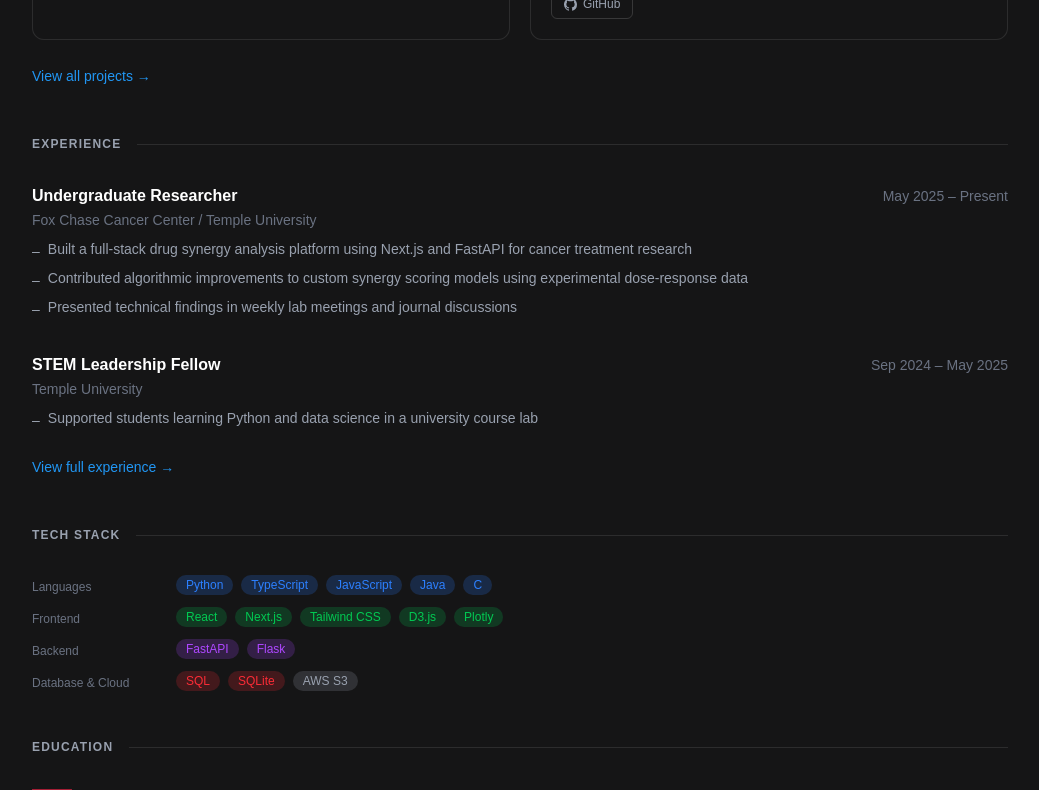
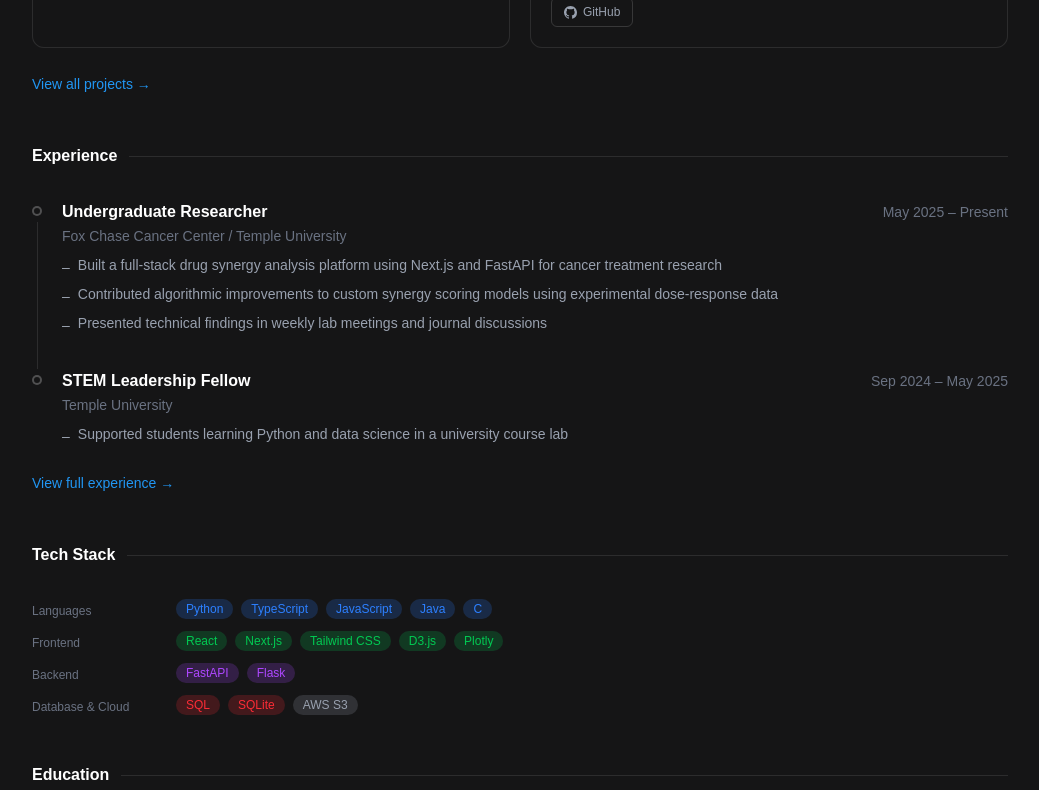
Before and after one commit to jzhao234/JunhaoZhao_Portfolio, a Next.js app: page / in a window 1280 px wide. Shown: the part 920-1710 px from the top of the page, without its empty margins (120-1159 px from the left). Built offline with nearby package versions, Linux system fonts and the light colour scheme.

Commit message:
updated home page

```diff
--- a/src/app/page.tsx
+++ b/src/app/page.tsx
@@ -131,7 +131,7 @@ export default function Home() {
                 </div>
               )}
               <div className="p-5 flex flex-col flex-1">
-                <h3 className="font-bold">{project.name}</h3>
+                <h3 className="text-base font-bold text-gray-900 dark:text-white">{project.name}</h3>
                 <div className="mt-2 h-[7.1rem] overflow-hidden">
                   <p className="text-sm text-gray-600 dark:text-gray-400 group-hover:text-gray-800 dark:group-hover:text-gray-200 leading-relaxed line-clamp-5 transition-colors">
                     {projectDescriptions[project.id]}
@@ -185,11 +185,20 @@ export default function Home() {
       {/* ── Experience ── */}
       <section>
         <SectionLabel>Experience</SectionLabel>
-        <div className="space-y-8">
+        <div>
           {featuredExperiences.map((exp, i) => (
-            <div key={i}>
+            <div key={i} className="flex gap-5">
+              {/* Timeline column */}
+              <div className="flex flex-col items-center flex-shrink-0 pt-1.5">
+                <div className="w-2.5 h-2.5 rounded-full border-2 border-gray-300 dark:border-white/25 bg-white dark:bg-[#151516]" />
+                {i < featuredExperiences.length - 1 && (
+                  <div className="w-px flex-1 mt-1.5 bg-gray-200 dark:bg-white/10" />
+                )}
+              </div>
+              {/* Content */}
+              <div className={`flex-1 ${i < featuredExperiences.length - 1 ? "pb-8" : ""}`}>
                 <div className="flex flex-col sm:flex-row sm:items-baseline sm:justify-between gap-1">
-                <h3 className="font-semibold">{exp.title}</h3>
+                  <h3 className="text-base font-semibold text-gray-900 dark:text-white">{exp.title}</h3>
                   <span className="text-sm text-gray-400 dark:text-gray-500 flex-shrink-0">{exp.date}</span>
                 </div>
                 <p className="text-sm text-gray-500 dark:text-gray-500 mt-0.5">{exp.org}</p>
@@ -201,6 +210,7 @@ export default function Home() {
                     </li>
                   ))}
                 </ul>
+              </div>
             </div>
           ))}
         </div>
@@ -243,7 +253,7 @@ export default function Home() {
               className="flex-shrink-0 mt-0.5"
             />
             <div>
-              <h3 className="font-semibold">Temple University</h3>
+              <h3 className="text-base font-semibold text-gray-900 dark:text-white">Temple University</h3>
               <p className="text-sm text-gray-600 dark:text-gray-400">
                 B.S. Computer Science · Philadelphia, PA · 2022 – Present
               </p>
@@ -269,7 +279,7 @@ export default function Home() {
           <span className="w-2 h-2 rounded-full bg-green-400 dark:bg-green-500" />
           Available for summer 2026 internships and full-time roles
         </div>
-        <h2 className="text-2xl font-bold">Open to software engineering opportunities</h2>
+        <h2 className="text-2xl font-bold text-gray-900 dark:text-white">Open to software engineering opportunities</h2>
         <p className="mt-2 text-sm text-gray-500 dark:text-gray-500 max-w-sm mx-auto">
           Reach out on LinkedIn, view my projects on GitHub, or download my resume.
         </p>
@@ -309,8 +319,8 @@ export default function Home() {
 
 function SectionLabel({ children }: { children: ReactNode }) {
   return (
-    <div className="flex items-center gap-4 mb-8">
-      <h2 className="text-xs font-semibold uppercase tracking-widest text-gray-500 dark:text-gray-400 whitespace-nowrap">
+    <div className="flex items-center gap-3 mb-8">
+      <h2 className="text-base font-semibold text-gray-900 dark:text-white whitespace-nowrap">
         {children}
       </h2>
       <div className="flex-1 h-px bg-gray-200 dark:bg-white/10" />
```
Lines whose indentation alone changed are shown as unchanged.
